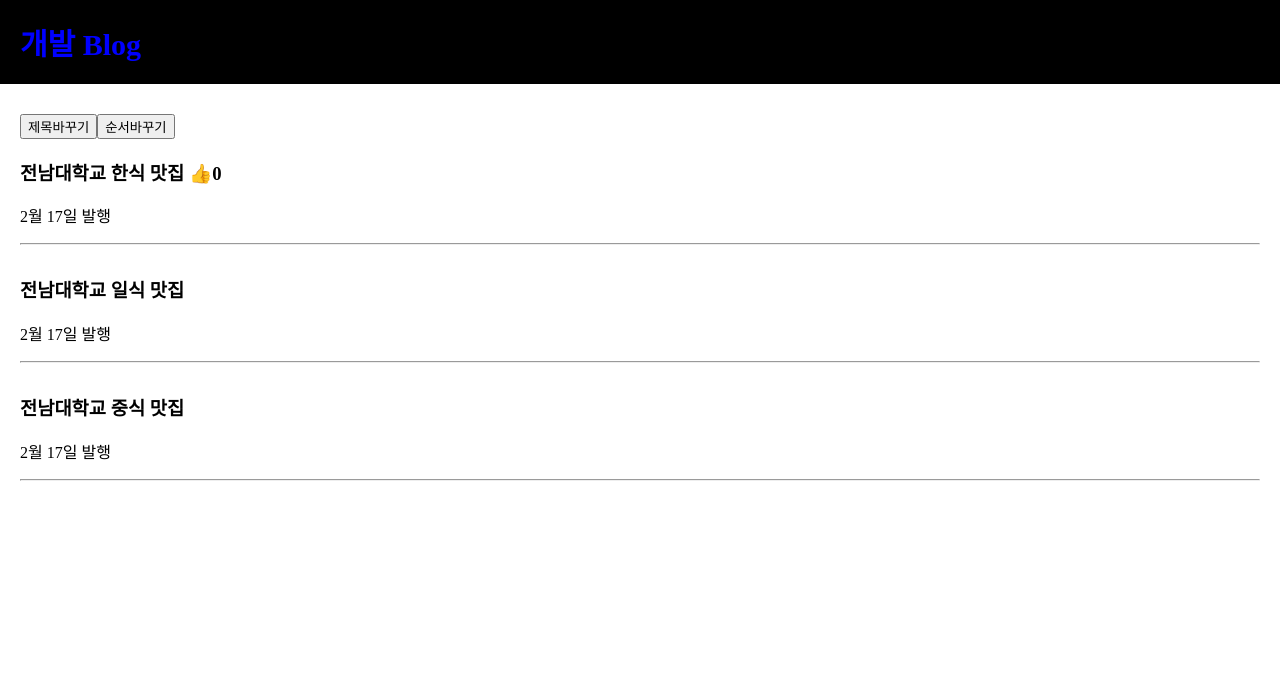
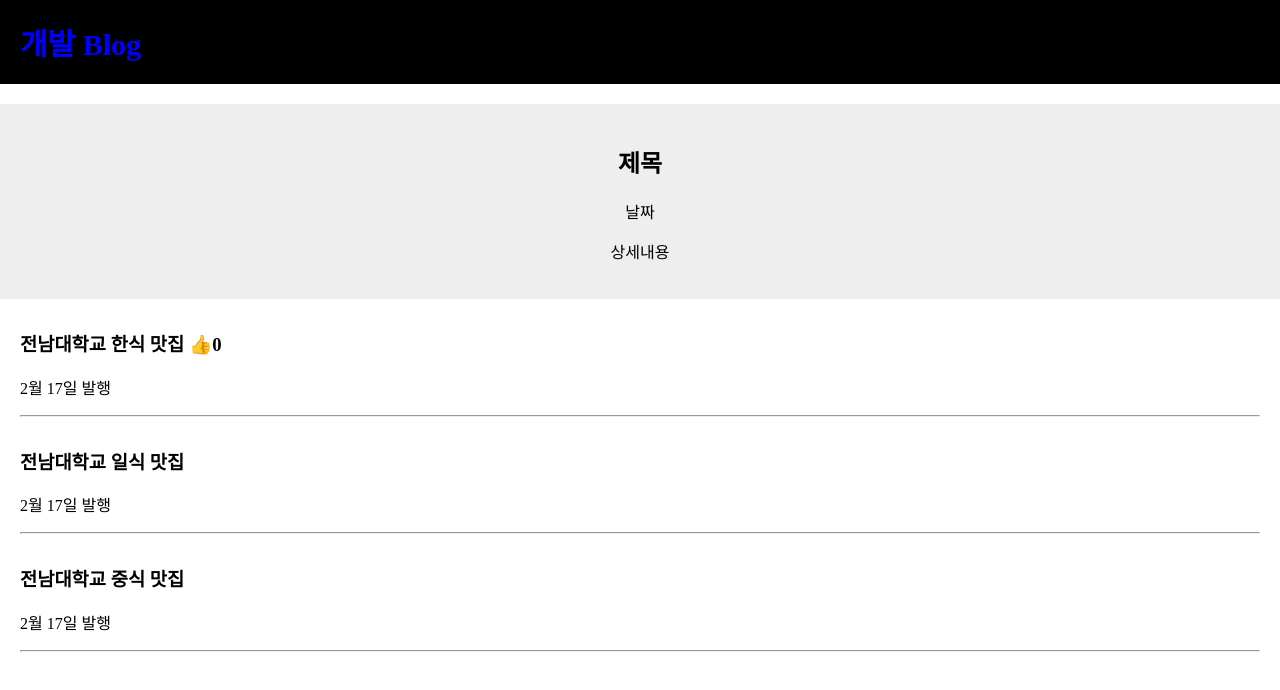
Before and after one commit to rlawlgns3433/react-blog, a React (Create React App) app: page / in a window 1280 px wide. Shown: the top 690 px of the page. Built offline with nearby package versions, Linux system fonts and the light colour scheme.

Commit message:
2022/03/10

```diff
--- a/src/App.css
+++ b/src/App.css
@@ -28,6 +28,11 @@ body{
   pointer-events: none;
 }
 
+.modal{
+  padding:20px;
+  background : #eee;
+  margin-top: 20px;
+}
 
 @media (prefers-reduced-motion: no-preference) {
   .App-logo {
--- a/src/App.js
+++ b/src/App.js
@@ -8,21 +8,21 @@ function App() {
   //자주 바뀌는 중요한 데이터는 state로 저장
   let [따봉, 따봉변경] = useState(0);
 
-  function 제목바꾸기(){
-    var newArray = [...글제목]; // deep copy 그냥 copy하면 값 공유가 된다.
-    newArray[2] = '전남대학교 양식 맛집';
-    글제목변경(newArray);
-  }
+  // function 제목바꾸기(){
+  //   var newArray = [...글제목]; // deep copy 그냥 copy하면 값 공유가 된다.
+  //   newArray[2] = '전남대학교 양식 맛집';
+  //   글제목변경(newArray);
+  // }
 
-  function 순서바꾸기(){
-    var newArray = [...글제목];
-    var temp;
+  // function 순서바꾸기(){
+  //   var newArray = [...글제목];
+  //   var temp;
 
-    temp = newArray[1];
-    newArray[1] = newArray[2];
-    newArray[2] = temp;
-    글제목변경(newArray);
-  }
+  //   temp = newArray[1];
+  //   newArray[1] = newArray[2];
+  //   newArray[2] = temp;
+  //   글제목변경(newArray);
+  // }
 
   return (
     <div className="App">
@@ -31,9 +31,10 @@ function App() {
           개발 Blog
         </div>
       </div>
+      <Modal/>{/* component */}
       <div class = "list">
-      <button onClick={제목바꾸기}>제목바꾸기</button>
-      <button onClick={순서바꾸기}>순서바꾸기</button>
+      {/* <button onClick={제목바꾸기}>제목바꾸기</button>
+      <button onClick={순서바꾸기}>순서바꾸기</button> */}
         <h3>{글제목[0]} <span onClick={()=>{ 따봉변경(따봉+1) }}>👍</span>{따봉}</h3>
         <p>2월 17일 발행</p>
         <hr/>
@@ -48,6 +49,22 @@ function App() {
         <p>2월 17일 발행</p>
         <hr/>
       </div>
+
+
+
+    </div>
+  );
+}
+
+function Modal(props){ /* 1. component 만들기 반복적으로 사용할 때 만듬
+                     2. 자주 바뀌는 UI를 사용할 때 만듬
+                     3. e다른 페이지 만들 때도 만듬
+  */
+  return(
+    <div class = "modal">
+      <h2>제목</h2>
+      <p>날짜</p>
+      <p>상세내용</p>
     </div>
   );
 }
```
